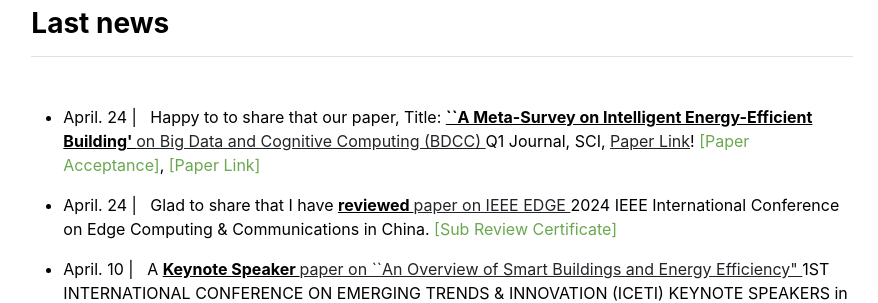
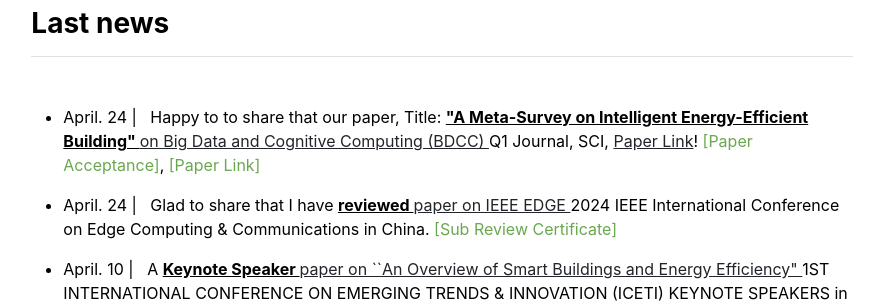
Before and after one commit to babulcseian/babulcseian.github.io, a Jekyll site: the page built from index.md, in a window 1280 px wide and 900 px high, scrolled down 1391 px. Shown: the part 153-456 px from the top of the window, without its empty margins (198-1076 px from the left). Built offline with Jekyll 4.4.1, drawn with Linux system fonts in a browser that asks for light colours; a style sheet for code colours, icons or effects is not loaded.

Commit message:
Update news.yml

```diff
--- a/_data/news.yml
+++ b/_data/news.yml
@@ -1,5 +1,5 @@
 
-- {message: 'April. 24 | &nbsp; Happy to to share that our paper, Title: <u><b> ``A Meta-Survey on Intelligent Energy-Efficient Building'' </b></u> <a class="other" href="https://www.mdpi.com/2504-2289/8/8/83"> on Big Data and Cognitive Computing (BDCC) </a> Q1 Journal, SCI</a>, <a class="other"https://www.mdpi.com/2504-2289/8/8/83">Paper Link</a>! <a class="paper" href="publications/papers/Acceptance-Certificate-A Meta-Survey on Intelligent Energy-Efficient Buildings by Md Babul Islam.pdf">[Paper Acceptance]</a>, <a class="paper" href="https://www.mdpi.com/2504-2289/8/8/83">[Paper Link]</a>', last: '1'}
+- {message: 'April. 24 | &nbsp; Happy to to share that our paper, Title: <u><b> "A Meta-Survey on Intelligent Energy-Efficient Building" </b></u> <a class="other" href="https://www.mdpi.com/2504-2289/8/8/83"> on Big Data and Cognitive Computing (BDCC) </a> Q1 Journal, SCI</a>, <a class="other"https://www.mdpi.com/2504-2289/8/8/83">Paper Link</a>! <a class="paper" href="publications/papers/Acceptance-Certificate-A Meta-Survey on Intelligent Energy-Efficient Buildings by Md Babul Islam.pdf">[Paper Acceptance]</a>, <a class="paper" href="https://www.mdpi.com/2504-2289/8/8/83">[Paper Link]</a>', last: '1'}
 - {message: 'April. 24 | &nbsp; Glad to share that I have <u><b> reviewed </b></u> <a class="other" href="https://services.conferences.computer.org/2024/"> paper on IEEE EDGE </a> 2024 IEEE International Conference on Edge Computing & Communications in China</a>. <a class="paper" href="publications/Certificate/IEEE_EDGE_Md Babul Islam_2024.pdf">[Sub Review Certificate]</a>', last: '1'}
 - {message: 'April. 10 | &nbsp; A <u><b> Keynote Speaker </b></u> <a class="other" href="https://www.aieys.com/iceti/speakers.html"> paper on ``An Overview of Smart Buildings and Energy Efficiency" </a> 1ST INTERNATIONAL CONFERENCE ON EMERGING TRENDS & INNOVATION (ICETI) KEYNOTE SPEAKERS in PAKISTAN</a>. <a class="paper" href="publications/Certificate/Md Babul Islam_ICETI 2024.pdf">[Keynote Speaker Certificate]</a>', last: '1'}
 - {message: 'March. 12| &nbsp; A <u><b> Pitch Competition Champions </b></u> <a class="other" href="https://www.unical.it/phd-day-2024/"> in PhD Day 2024 at UNICAL, where I present my work on </a> "Intelligent Energy Efficient and Comfort Aware Cognitive Environments"</a>. <a class="paper" href="publications/Certificate/Phd Day 2024 Pitch Competition 2024 .png">[Certificate]</a>', last: '1'}
```
